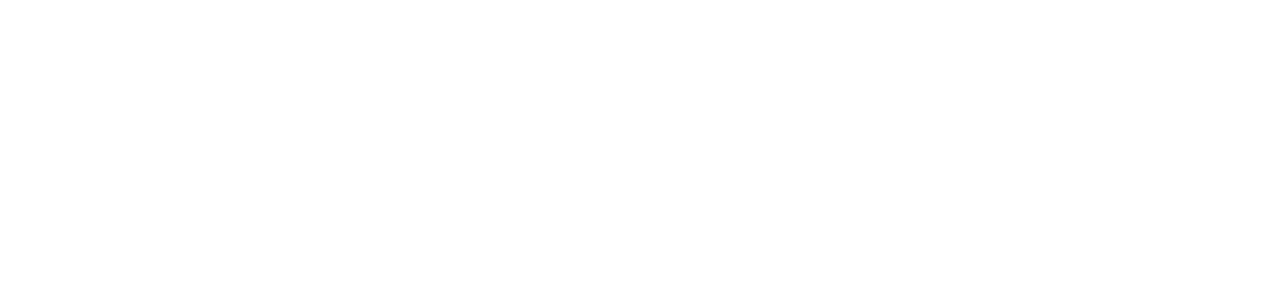
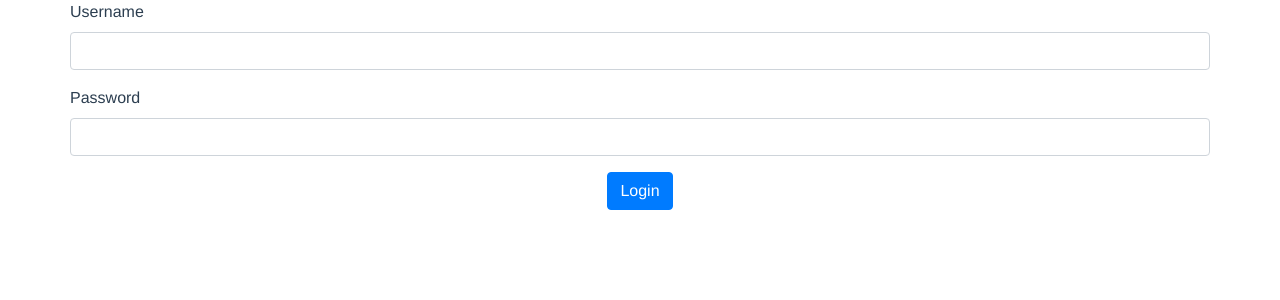
Before and after one commit to chinnawatsut/reader-vue, a Vue app: page /login in a window 1280 px wide. Shown: the top 300 px of the page. Built offline with nearby package versions, Linux system fonts and the light colour scheme.

Commit message:
http interceptors

```diff
--- a/src/router/index.js
+++ b/src/router/index.js
@@ -1,6 +1,7 @@
 import Vue from "vue";
 import VueRouter from "vue-router";
 import Home from "../views/Home.vue";
+import Login from "../views/Login.vue";
 
 Vue.use(VueRouter);
 
@@ -9,6 +10,11 @@ const routes = [
     path: "/",
     name: "home",
     component: Home
+  },
+  {
+    path: "/login",
+    name: "login",
+    component: Login
   }
 ];
 
--- /dev/null
+++ b/src/services/auth.api.js
@@ -0,0 +1,7 @@
+import httpClient from './httpClient';
+
+const login = (crendential) => httpClient.post("/auth/login", crendential)
+
+export default {
+  login,
+}
--- a/src/services/httpClient.js
+++ b/src/services/httpClient.js
@@ -3,10 +3,18 @@ import axios from 'axios'
 const httpClient = axios.create({
   baseURL: "http://localhost:3000",
   timeout: 1000,
-  // headers: {
-  //   Authorization: 'Bearer eyJhbGciOiJIUzI1NiIsInR5cCI6IkpXVCJ9.eyJkYXRhIjp7Im5hbWUiOiJqb2huIiwiaWQiOiIyIn0sImlhdCI6MTU3ODExNjc5NywiZXhwIjoxNTc4MTIwMzk3fQ.QeULQvuv65rV_MCrrHPR1JKCHcxDVLilPpGJ-hOs82U'
-  // }
 });
 
 
+httpClient.interceptors.request.use(configAuth)
+
+function configAuth(config) {
+  let token = localStorage.getItem("token")
+  if (token) {
+    config.headers['Authorization'] = "Bearer " + token
+  }
+  return config
+}
+
+
 export default httpClient
--- a/src/views/Home.vue
+++ b/src/views/Home.vue
@@ -38,6 +38,10 @@
       </div>
       <button class="btn btn-primary" type="submit">create</button>
     </form>
+
+    <div>
+      <router-link to="/login">Login</router-link>
+    </div>
   </div>
 </template>
 
--- /dev/null
+++ b/src/views/Login.vue
@@ -0,0 +1,43 @@
+<template>
+  <div class="container">
+    <form @submit.prevent="login">
+      <div class="form-group row">
+        <label for="username">Username</label>
+        <input class="form-control" id="username" v-model="username" type="text" />
+      </div>
+      <div class="form-group row">
+        <label for="password">Password</label>
+        <input class="form-control" id="password" v-model="password" type="password" />
+      </div>
+      <button class="btn btn-primary">Login</button>
+    </form>
+  </div>
+</template>
+
+<script>
+import AuthAPI from "../services/auth.api";
+export default {
+  data() {
+    return {
+      username: "",
+      password: ""
+    };
+  },
+  methods: {
+    login() {
+      const credential = {
+        login: this.username,
+        password: this.password
+      };
+      AuthAPI.login(credential)
+        .then(response => {
+          localStorage.setItem("token", response.data.token)
+          this.$router.push({ name: "home" })
+        })
+        .catch(err => {
+          console.log(err.response);
+        });
+    }
+  }
+};
+</script>
```
